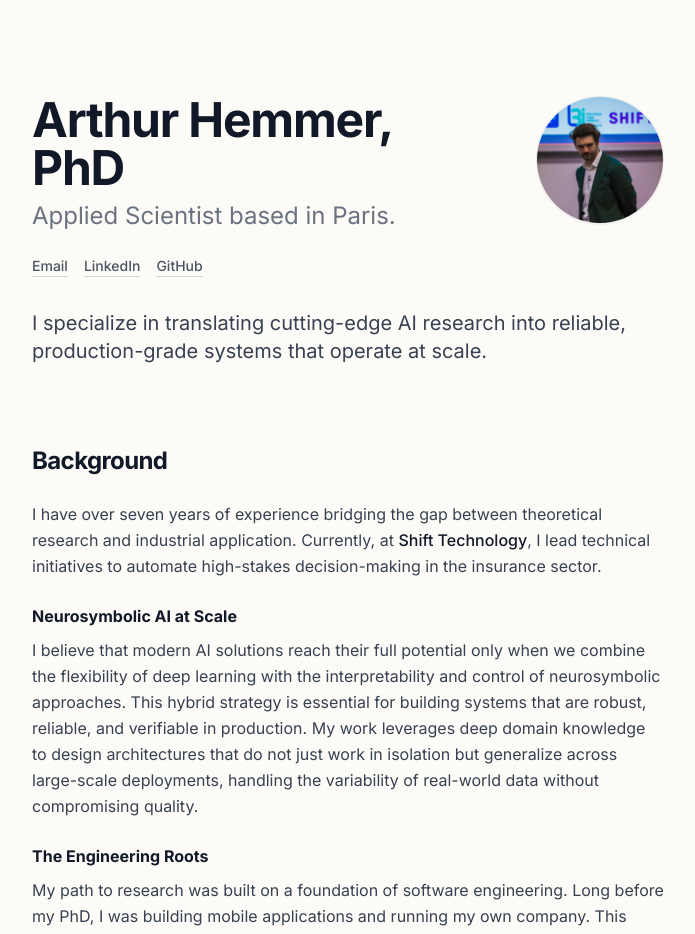
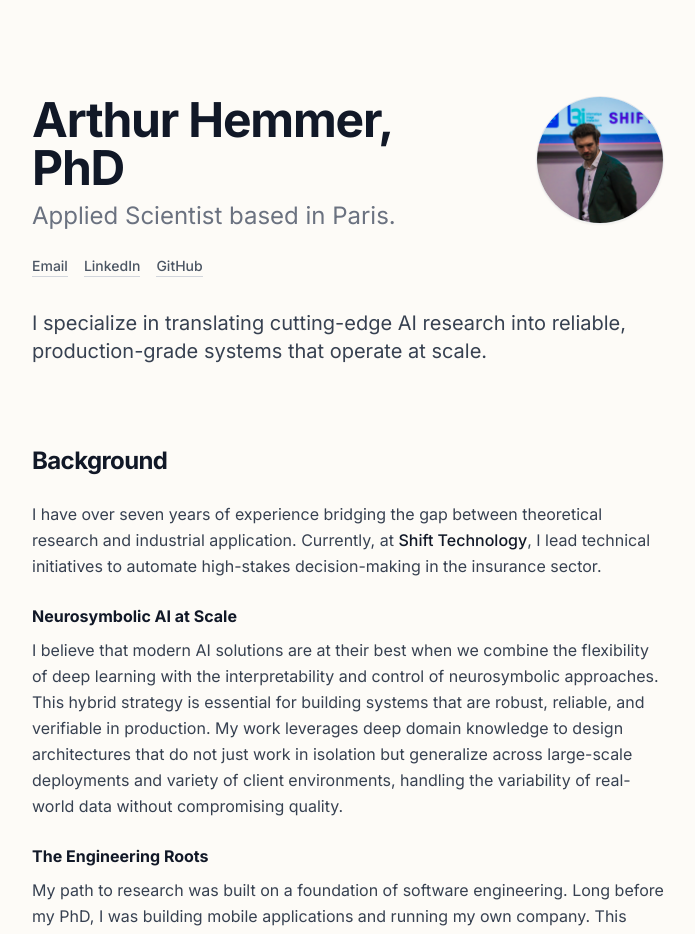
Before and after one commit to ArthurDevNL/HomePage, a React (Vite) app: page / in a window 1280 px wide. Shown: the top 934 px of the page, without its empty margins (292-987 px from the left). Built offline with nearby package versions, Linux system fonts and the light colour scheme.

Commit message:
Missed commit

```diff
--- a/src/pages/Home.tsx
+++ b/src/pages/Home.tsx
@@ -94,7 +94,7 @@ const Home: React.FC = () => {
             <div>
               <div className="font-bold text-gray-900 mb-2">Neurosymbolic AI at Scale</div>
               <p>
-                I believe that modern AI solutions reach their full potential only when we combine the flexibility of deep learning with the interpretability and control of neurosymbolic approaches. This hybrid strategy is essential for building systems that are robust, reliable, and verifiable in production. My work leverages deep domain knowledge to design architectures that do not just work in isolation but generalize across large-scale deployments, handling the variability of real-world data without compromising quality.
+                I believe that modern AI solutions are at their best when we combine the flexibility of deep learning with the interpretability and control of neurosymbolic approaches. This hybrid strategy is essential for building systems that are robust, reliable, and verifiable in production. My work leverages deep domain knowledge to design architectures that do not just work in isolation but generalize across large-scale deployments and variety of client environments, handling the variability of real-world data without compromising quality.
               </p>
             </div>
 
```
